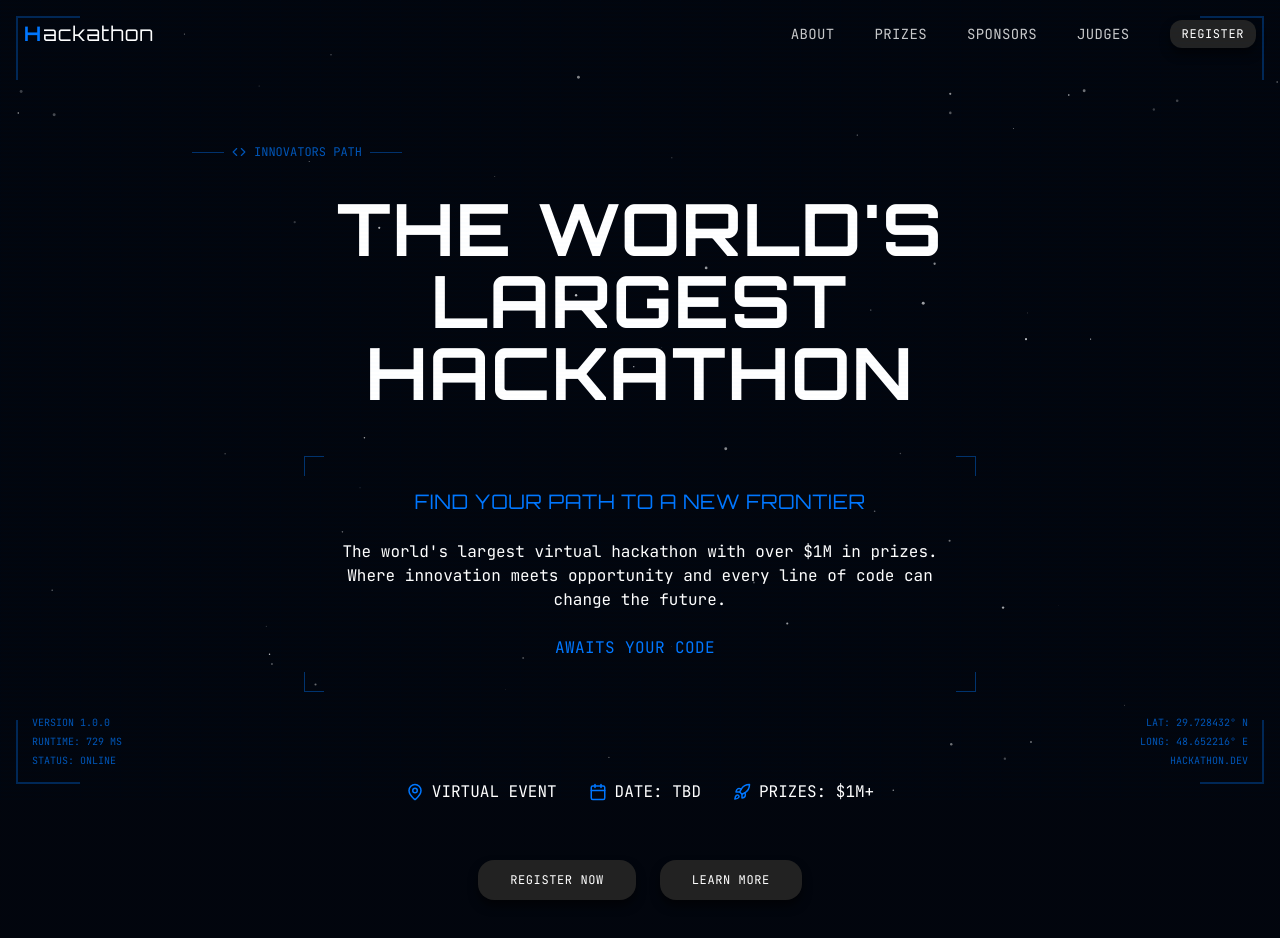
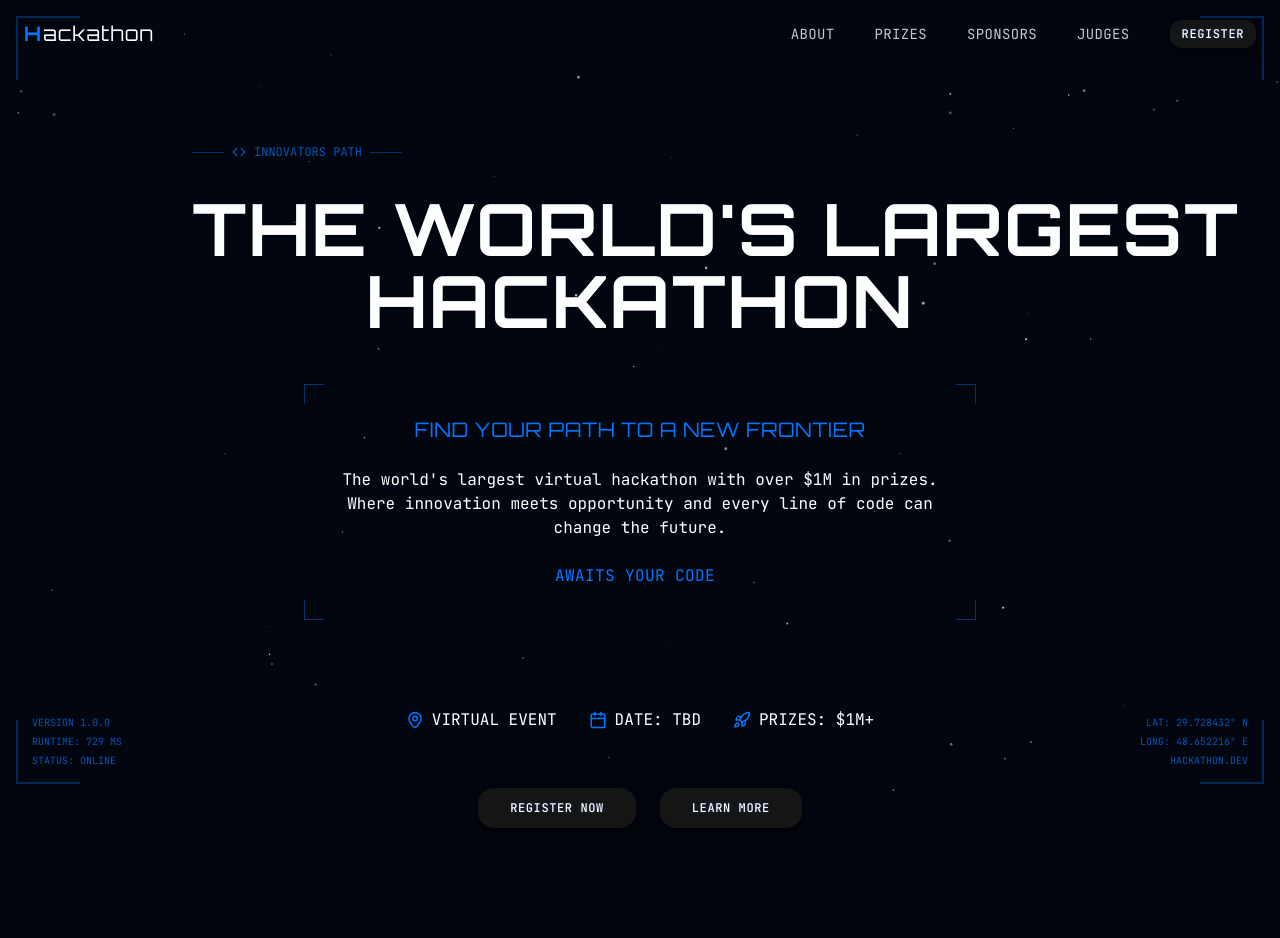
Before and after one commit to 3dblur/3dblurs, a React (Vite) app: page / in a window 1280 px wide. Shown: the top 938 px of the page. Built offline with nearby package versions, Linux system fonts and the light colour scheme; a web font is replaced by a local one.

Commit message:
Improve hero section appearance
- Fix title wrapping on large screens
- Add rotating ring glow and animations to CTA buttons

```diff
--- a/src/App.css
+++ b/src/App.css
@@ -72,11 +72,12 @@
   animation: subtle-pulse 3s infinite ease-in-out;
 }
 
-/* Glow button effects */
+/* Enhanced Glow Button Effects */
 .glow-button {
   position: relative;
   z-index: 1;
   overflow: hidden;
+  transform-style: preserve-3d;
 }
 
 .glow-button::before {
@@ -87,22 +88,56 @@
   right: -2px;
   bottom: -2px;
   z-index: -1;
-  background: linear-gradient(90deg, #0077FF, #5AA6FF, #0077FF);
-  background-size: 200% 200%;
-  border-radius: 4px;
-  animation: glow-border 3s ease infinite;
+  background: linear-gradient(90deg, #0077FF, #0EA5E9, #8B5CF6, #F97316, #0077FF);
+  background-size: 400% 400%;
+  border-radius: 1rem;
+  filter: blur(6px);
+  opacity: 0;
+  transition: opacity 0.3s ease;
+  animation: glow-border 8s ease infinite;
+}
+
+.glow-button:hover::before {
+  opacity: 0.8;
+}
+
+.glow-button:active::before {
+  opacity: 0.6;
 }
 
 @keyframes glow-border {
   0% {
     background-position: 0% 50%;
+    transform: rotate(0deg);
   }
   50% {
     background-position: 100% 50%;
+    transform: rotate(180deg);
   }
   100% {
     background-position: 0% 50%;
+    transform: rotate(360deg);
   }
+}
+
+/* Dynamic hover effect with scale */
+.cyber-button {
+  transition: all 0.25s cubic-bezier(0.2, 0.8, 0.2, 1);
+}
+
+.cyber-button:hover {
+  transform: translateY(-2px) scale(1.02);
+  box-shadow:
+    0 10px 20px rgba(0, 119, 255, 0.2),
+    0 6px 6px rgba(0, 0, 0, 0.2),
+    0 0 0 1px rgba(0, 119, 255, 0.1) inset;
+}
+
+.cyber-button:active {
+  transform: translateY(1px) scale(0.98);
+  box-shadow:
+    0 4px 6px rgba(0, 0, 0, 0.3),
+    0 0 0 1px rgba(0, 0, 0, 0.3) inset;
 }
 
 /* Noise texture overlay */
@@ -150,3 +185,60 @@
     0 2px 5px rgba(0, 0, 0, 0.5),
     0 0 0 1px rgba(0, 0, 0, 0.3) inset;
 }
+
+/* Rotating Glow Ring Animation */
+@keyframes ring-rotate {
+  0% {
+    transform: rotate(0deg);
+  }
+  100% {
+    transform: rotate(360deg);
+  }
+}
+
+/* Enhanced Button Animation */
+.cyber-button {
+  position: relative;
+  z-index: 1;
+}
+
+.cyber-button::after {
+  content: '';
+  position: absolute;
+  inset: -4px;
+  background: conic-gradient(
+    from 0deg,
+    #0077FF,
+    #0EA5E9,
+    #8B5CF6,
+    #F97316,
+    #0077FF
+  );
+  border-radius: 1rem;
+  z-index: -1;
+  animation: ring-rotate 6s linear infinite;
+  opacity: 0;
+  transition: opacity 0.3s ease;
+}
+
+.cyber-button:hover::after {
+  opacity: 1;
+  filter: blur(8px);
+}
+
+/* Button click animation */
+@keyframes button-click {
+  0% {
+    transform: scale(1);
+  }
+  50% {
+    transform: scale(0.97);
+  }
+  100% {
+    transform: scale(1);
+  }
+}
+
+.cyber-button:active {
+  animation: button-click 0.2s ease-in-out;
+}
--- a/src/components/HeroSection.tsx
+++ b/src/components/HeroSection.tsx
@@ -55,7 +55,7 @@ const HeroSection: React.FC = () => {
           </div>
 
           <div className="mb-6 animate-on-scroll opacity-0 translate-y-10 transition-all duration-700 delay-200">
-            <h1 className="text-3xl md:text-5xl lg:text-7xl font-bold leading-tight tracking-wide text-white">
+            <h1 className="text-3xl md:text-5xl lg:text-7xl font-bold leading-tight tracking-wide text-white whitespace-nowrap">
               THE WORLD'S LARGEST
             </h1>
             <h1 className="text-3xl md:text-5xl lg:text-7xl font-bold mb-4 leading-tight tracking-wide text-white">
@@ -92,10 +92,10 @@ const HeroSection: React.FC = () => {
           </div>
 
           <div className="animate-on-scroll opacity-0 translate-y-10 transition-all duration-700 delay-500 flex flex-wrap justify-center gap-6 mt-12">
-            <Button variant="cyber" size="lg" className="font-mono text-xs tracking-wider">
+            <Button variant="cyber" size="lg" className="font-mono text-xs tracking-wider glow-ring">
               REGISTER NOW
             </Button>
-            <Button variant="cyber" size="lg" className="font-mono text-xs tracking-wider">
+            <Button variant="cyber" size="lg" className="font-mono text-xs tracking-wider glow-ring">
               LEARN MORE
             </Button>
           </div>
--- a/src/components/ui-custom/Button.tsx
+++ b/src/components/ui-custom/Button.tsx
@@ -26,7 +26,7 @@ const Button = ({
     outline: "bg-transparent border border-white/20 text-white hover:border-white/40 focus:ring-2 focus:ring-white/30 focus:ring-opacity-50 hover:scale-[1.03] active:scale-[0.98]",
     ghost: "bg-transparent text-white hover:bg-white/10 focus:ring-2 focus:ring-white/30 focus:ring-opacity-50 hover:scale-[1.03] active:scale-[0.98]",
     terminal: "bg-transparent backdrop-blur-sm text-[#0077FF] hover:text-white border border-[#0077FF]/40 hover:border-[#0077FF]/80 focus:ring-2 focus:ring-[#0077FF]/30 focus:ring-opacity-50 hover:scale-[1.03] active:scale-[0.98]",
-    cyber: "bg-[#222222] text-white font-mono text-xs tracking-wider border-0 shadow-[0_6px_10px_rgba(0,0,0,0.55)] hover:shadow-[0_8px_15px_rgba(0,0,0,0.65)] active:shadow-[0_2px_5px_rgba(0,0,0,0.5)] hover:translate-y-[-1px] active:translate-y-[1px] transition-all duration-200",
+    cyber: "bg-[#151515] text-white font-mono text-xs tracking-wider border-0 shadow-[0_6px_10px_rgba(0,0,0,0.55)] hover:shadow-[0_8px_15px_rgba(0,0,0,0.65)] active:shadow-[0_2px_5px_rgba(0,0,0,0.5)] hover:translate-y-[-1px] active:translate-y-[1px] transition-all duration-200 cyber-button",
   };
 
   const sizeStyles = {
@@ -42,6 +42,7 @@ const Button = ({
         variantStyles[variant],
         sizeStyles[size],
         isLoading && "opacity-80 cursor-wait",
+        className?.includes("glow-ring") ? "glow-button" : "",
         className
       )}
       disabled={isLoading || props.disabled}
--- a/src/index.css
+++ b/src/index.css
@@ -1,3 +1,4 @@
+
 @import url('https://fonts.googleapis.com/css2?family=Inter:wght@100;200;300;400;500;600;700;800;900&display=swap');
 @import url('https://api.fontshare.com/v2/css?f[]=satoshi@700,500,400,300&display=swap');
 @import url('https://fonts.googleapis.com/css2?family=JetBrains+Mono:wght@300;400;500;700&display=swap');
@@ -325,54 +326,70 @@
     font-family: 'JetBrains Mono', monospace;
     font-weight: 500;
     letter-spacing: 0.1em;
-    text-shadow: 0 0 5px rgba(255, 255, 255, 0.3);
+    text-shadow: 0 0 5px rgba(0, 119, 255, 0.3);
     box-shadow:
       0 6px 20px rgba(0, 0, 0, 0.5),
       0 0 0 1px rgba(0, 0, 0, 0.3) inset;
+    z-index: 1;
+    transform-style: preserve-3d;
+    transition: all 0.3s cubic-bezier(0.2, 0.8, 0.2, 1);
   }
 
-  .cyber-button::before {
+  /* Enhanced Glow Button Effect */
+  .glow-button {
+    position: relative;
+    overflow: visible;
+    z-index: 1;
+  }
+
+  .glow-button::before {
     content: "";
     position: absolute;
-    top: -3px;
-    left: -3px;
-    right: -3px;
-    bottom: -3px;
-    border-radius: 16px;
+    top: -4px;
+    left: -4px;
+    right: -4px;
+    bottom: -4px;
+    border-radius: 1rem;
     background: linear-gradient(
       90deg,
-      rgba(102, 255, 204, 0.7),
-      rgba(102, 153, 255, 0.7),
-      rgba(204, 102, 255, 0.7),
-      rgba(255, 102, 204, 0.7)
+      #0EA5E9,
+      #8B5CF6,
+      #F97316,
+      #0077FF
     );
     z-index: -1;
-    filter: blur(6px);
-    animation: rotate-gradient 3s linear infinite;
+    filter: blur(8px);
     opacity: 0;
     transition: opacity 0.3s ease;
+    animation: rotate-gradient 3s linear infinite;
   }
 
-  .cyber-button:hover::before {
-    opacity: 1;
+  .glow-button:hover::before {
+    opacity: 0.7;
+  }
+
+  .glow-button:active::before {
+    opacity: 0.5;
   }
 
   @keyframes rotate-gradient {
     0% {
       background-position: 0% 50%;
+      transform: rotate(0deg);
     }
     50% {
       background-position: 100% 50%;
     }
     100% {
       background-position: 0% 50%;
+      transform: rotate(360deg);
     }
   }
 
   .cyber-button:active {
-    transform: translateY(1px);
+    transform: translateY(2px);
     box-shadow:
-      0 2px 10px rgba(0, 0, 0, 0.5),
+      0 2px 5px rgba(0, 0, 0, 0.5),
       0 0 0 1px rgba(0, 0, 0, 0.3) inset;
   }
 
@@ -457,3 +474,29 @@
   content: "";
   @apply w-8 h-px bg-[#0077FF]/40 ml-2;
 }
+
+/* Button hover effect with pulse and glow */
+@keyframes pulse-glow {
+  0% {
+    box-shadow: 0 0 5px rgba(0, 119, 255, 0.7);
+  }
+  50% {
+    box-shadow: 0 0 15px rgba(0, 119, 255, 0.9), 0 0 30px rgba(0, 119, 255, 0.4);
+  }
+  100% {
+    box-shadow: 0 0 5px rgba(0, 119, 255, 0.7);
+  }
+}
+
+/* Button press effect */
+@keyframes button-press {
+  0% {
+    transform: scale(1);
+  }
+  50% {
+    transform: scale(0.95);
+  }
+  100% {
+    transform: scale(1);
+  }
+}
```
